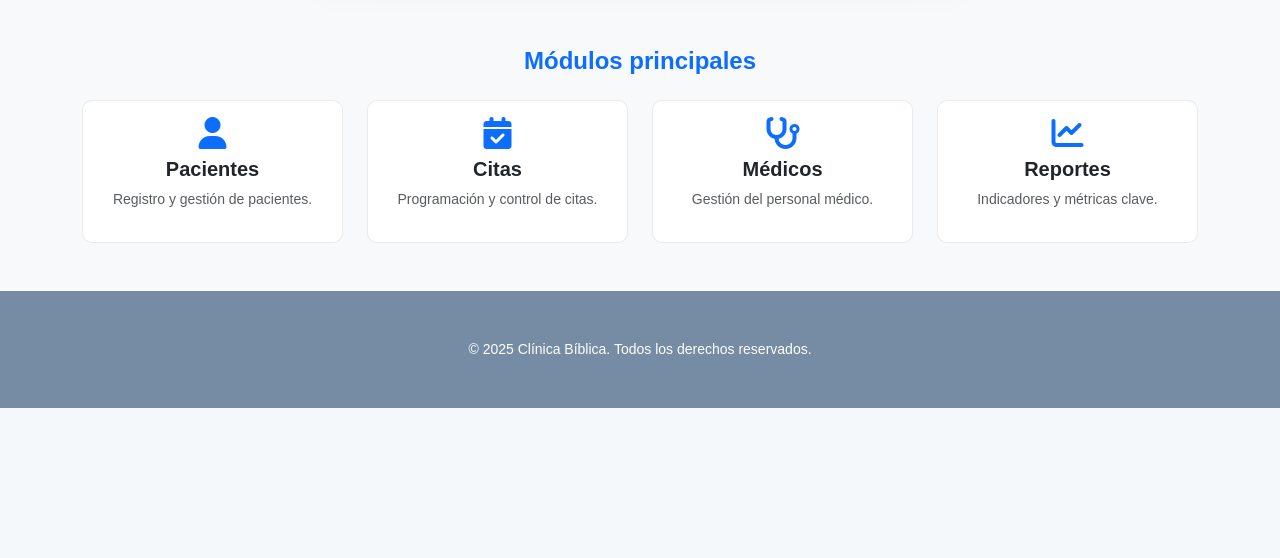
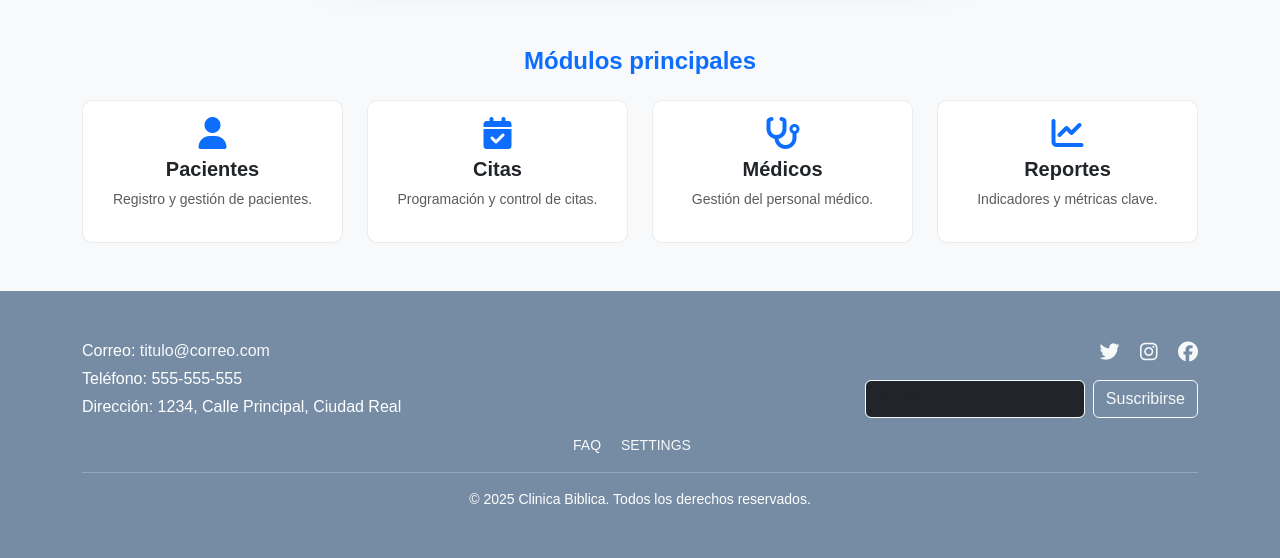
Before and after one commit to JB1302/CLINICA-BIBLICA, a PHP site: page /home.php in a window 1280 px wide. Shown: the part 489-1047 px from the top of the page. Before the commit the page ends 897 px from the top, so only its background shows below. Run offline with PHP 8.4, Linux system fonts and the light colour scheme.

Commit message:
Integracion del Landing

```diff
--- a/APP/VIEW/home.php
+++ b/APP/VIEW/home.php
@@ -147,11 +147,41 @@
 
 </main>
 
-<footer class="py-5 mt-auto" style="color:#fff;">
-  <div class="container text-center small">
-    © 2025 Clínica Bíblica. Todos los derechos reservados.
-  </div>
-</footer>
+
+  <footer class="py-5 mt-auto" style=" color:#fff;">
+    <div class="container">
+      <div class="row align-items-center">
+
+        <div class="col-md-6 text-md-start text-center mb-4 mb-md-0">
+          <p class="mb-1">Correo: <a href="mailto:titulo@correo.com" class="text-light text-decoration-none">titulo@correo.com</a></p>
+          <p class="mb-1">Teléfono: 555-555-555</p>
+          <p class="mb-0">Dirección: 1234, Calle Principal, Ciudad Real</p>
+        </div>
+
+        <div class="col-md-6 text-md-end text-center">
+          <div class="mb-3">
+            <a href="#" class="me-3 text-light"><i class="fab fa-twitter fa-lg"></i></a>
+            <a href="#" class="me-3 text-light"><i class="fab fa-instagram fa-lg"></i></a>
+            <a href="#" class="text-light"><i class="fab fa-facebook fa-lg"></i></a>
+          </div>
+
+          <form class="d-inline-flex justify-content-center justify-content-md-end">
+            <input type="email" class="form-control bg-dark text-white border-light me-2" placeholder="Email" style="max-width: 220px;">
+            <button class="btn btn-outline-light" type="submit">Suscribirse</button>
+          </form>
+        </div>
+      </div>
+
+      <div class="text-center mt-3 mb-2 small">
+        <a href="#" class="text-light text-decoration-none me-3">FAQ</a>
+        <a href="#" class="text-light text-decoration-none me-3">SETTINGS</a>
+      </div>
+
+      <hr class="border-light mt-3">
+
+      <p class="text-center mb-0 small">© 2025 Clinica Biblica. Todos los derechos reservados.</p>
+    </div>
+  </footer>
 
 <script src="https://cdn.jsdelivr.net/npm/bootstrap@5.3.3/dist/js/bootstrap.bundle.min.js"></script>
 </body>
--- /dev/null
+++ b/dockers.txt
@@ -0,0 +1,4 @@
+1. En la terminal
+2. docker-compose up -d --build
+3. Abrimos docker desktop
+4. Navegador abrir: http://localhost:8080/
```
Also changed, not shown: docker-compose.yml (added, +8 -0 lines).
